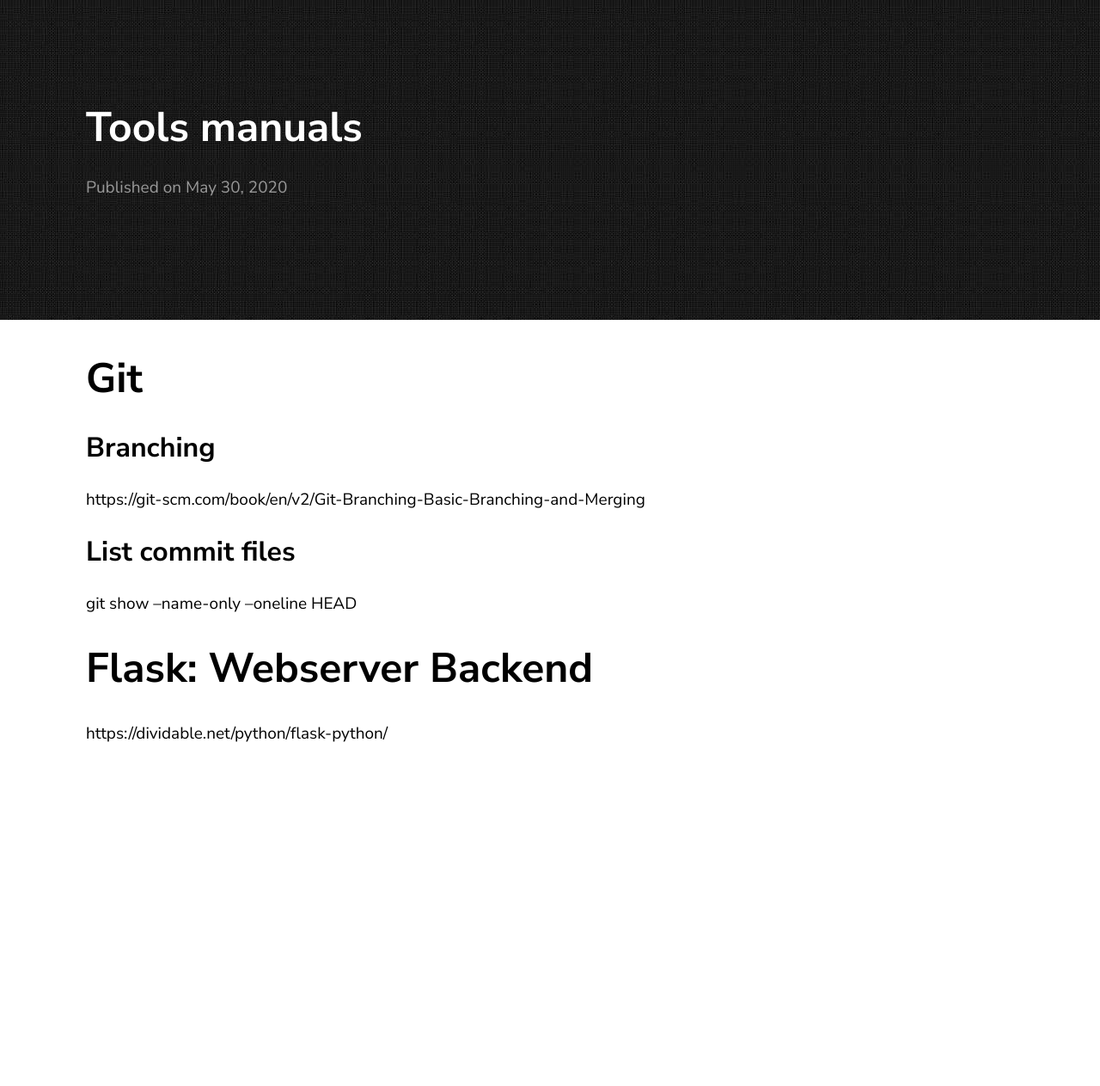
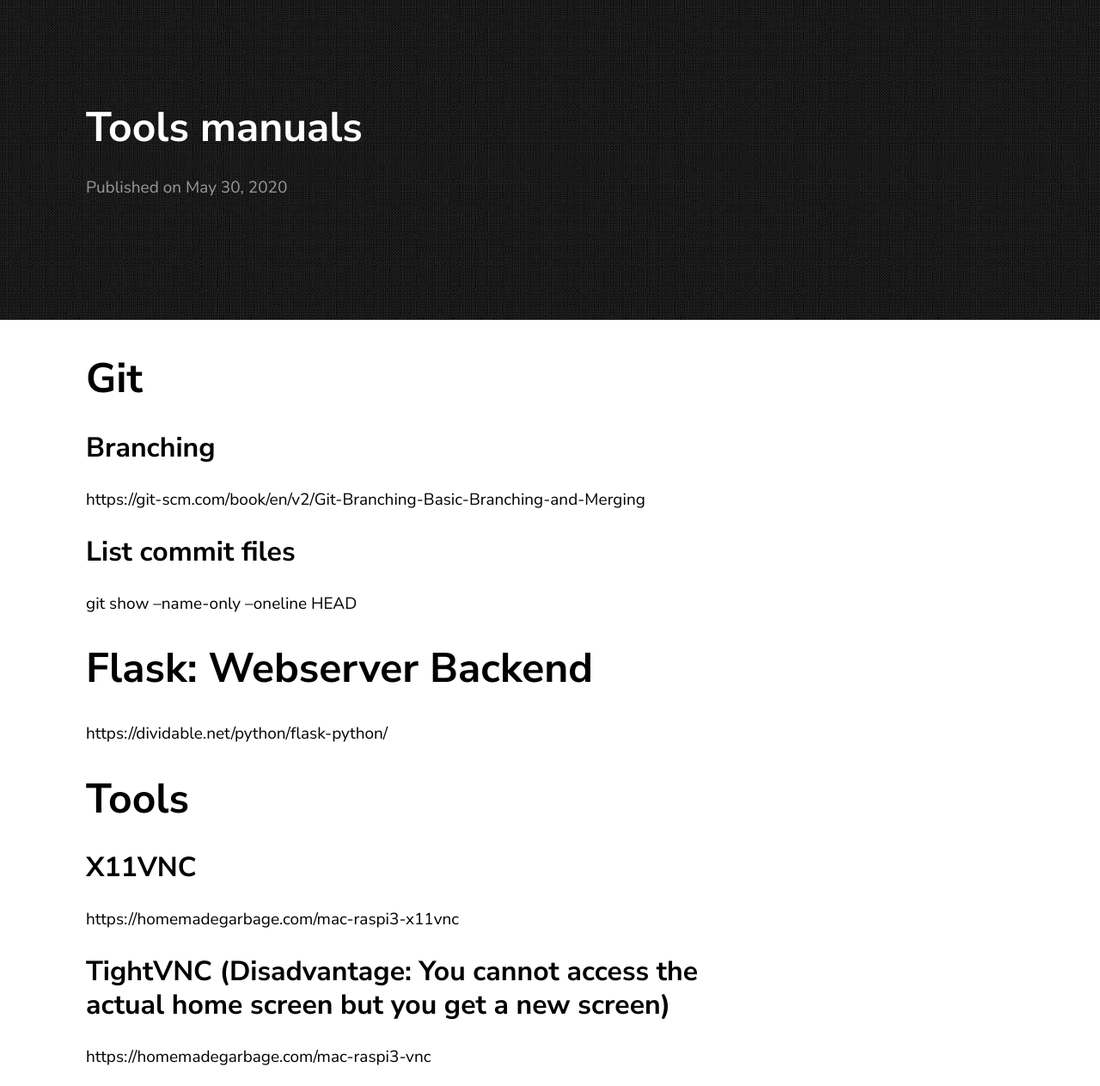
Before and after one commit to jluis9796/jluis9796.github.io, a Jekyll site: the page built from _posts/2020-05-31-manuals.markdown, in a window 1280 px wide. Shown: the whole page at 86% size. Built offline with Jekyll 4.4.1, drawn with Linux system fonts in a browser that asks for light colours; before the commit the page ends 900 px from its top, so only the background shows below that.

Commit message:
Update 2020-05-31-manuals.markdown

```diff
--- a/_posts/2020-05-31-manuals.markdown
+++ b/_posts/2020-05-31-manuals.markdown
@@ -12,3 +12,10 @@ git show --name-only --oneline HEAD
 
 # Flask: Webserver Backend
 https://dividable.net/python/flask-python/
+
+# Tools
+## X11VNC
+https://homemadegarbage.com/mac-raspi3-x11vnc
+
+## TightVNC (Disadvantage: You cannot access the actual home screen but you get a new screen)
+https://homemadegarbage.com/mac-raspi3-vnc
```
